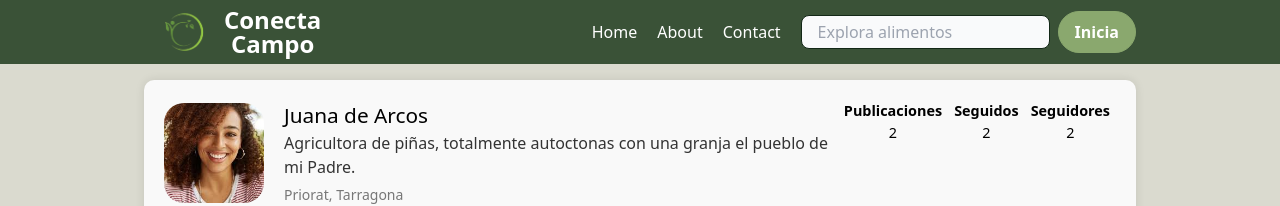
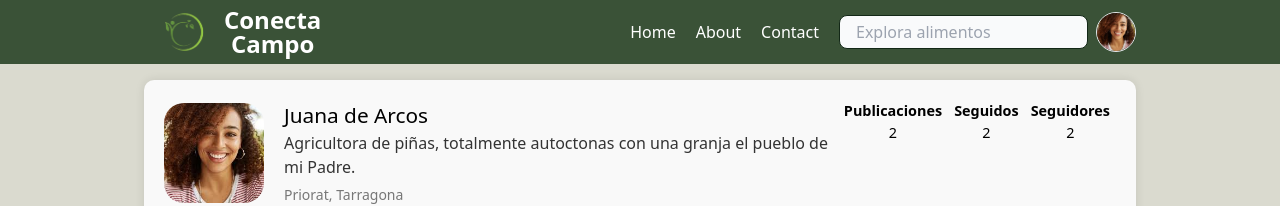
Before and after one commit to cnievaslozano/ConectaCampo, a React (Vite) app in the folder react/: page /profile in a window 1280 px wide. Shown: the top 206 px of the page. Built offline with nearby package versions, Linux system fonts and the light colour scheme; what tailgrids would draw is missing.

Commit message:
User modal

```diff
--- a/react/src/components/Header2.tsx
+++ b/react/src/components/Header2.tsx
@@ -2,9 +2,15 @@ import { Link, Navigate, useNavigate } from 'react-router-dom';
 import iconConectaCampo from '../assets/conectaCampo.png';
 import Button from './Button';
 import { useState } from 'react';
-import Footer from './Footer';
+import UserDropdown from './UserDropdown';
 
 const Header = () => {
+
+    //Bloque para una vez estas autentificado
+    const [logged, setLog] = useState(true);
+    const handleAuth = (event:any) => {
+        setLog(true);
+      };
 
     //Bloque para usar el input de Explorar alimentos
     const [inputValue, setInputValue] = useState('');
@@ -49,11 +55,14 @@ const Header = () => {
                     <input type="text" id="product_name" className="bg-gray-50 border border-darkGreen2 text-gray-900 rounded-lg ps-4 py-1 mx-2" placeholder="Explora alimentos" value={inputValue} onChange={handleChange} onKeyDown={handleKeyDown} required />
                 </li>
                 <li>
-                   <Link to="/signIn">
-                    <Button className="py-2 px-4" text="Inicia" />
-                   </Link>
+                    {logged === false ? (
+                        <Link to="/">
+                            <Button className="py-2 px-4" text="Inicia" onClick={handleAuth} />
+                        </Link>
+                    ) :
+                        <UserDropdown text="" className="my-2" />
+                    }
                 </li>
-
             </ul>
         </div>
 
--- /dev/null
+++ b/react/src/components/UserDropdown.tsx
@@ -0,0 +1,65 @@
+import React, { useState, useRef, useEffect } from 'react';
+import userImage from '../assets/user1.webp';
+import { Link } from 'react-router-dom';
+
+interface UserDropdownProps {
+  text?: string;
+  className?: string;
+}
+
+const UserDropdown: React.FC<UserDropdownProps> = ({ text, className }) => {
+  const [isOpen, setIsOpen] = useState(false);
+  const dropdownRef = useRef<HTMLDivElement>(null);
+  const buttonRef = useRef<HTMLButtonElement>(null);
+
+  const toggleDropdown = () => {
+    setIsOpen(!isOpen);
+  };
+
+  // Close the dropdown if clicking outside of it
+  useEffect(() => {
+    function handleClickOutside(event: MouseEvent) {
+      if (
+        dropdownRef.current &&
+        !dropdownRef.current.contains(event.target as Node) &&
+        buttonRef.current &&
+        !buttonRef.current.contains(event.target as Node)
+      ) {
+        setIsOpen(false);
+      }
+    }
+
+    document.addEventListener("mousedown", handleClickOutside);
+    return () => {
+      document.removeEventListener("mousedown", handleClickOutside);
+    };
+  }, [dropdownRef]);
+
+  return (
+    <div className="relative inline-block">
+      <button
+        ref={buttonRef}
+        onClick={toggleDropdown}
+        className={`${className} h-10 w-10 border rounded-full`}
+      >
+        <img src={userImage} alt="" className="h-full w-full object-cover rounded-full" />
+        {text && <span className="sr-only">{text}</span>}
+      </button>
+
+      {isOpen && (
+        <div
+          ref={dropdownRef}
+          className="absolute right-0 mt-2 w-48 bg-white border border-gray-300 rounded-lg shadow-lg"
+        >
+          <ul className="py-2">
+            <Link to="/"><li className="px-4 py-2 hover:bg-gray-100 cursor-pointer">Feed</li></Link>
+            <Link to="/profile"><li className="px-4 py-2 hover:bg-gray-100 cursor-pointer">Perfil</li></Link>
+            <Link to="/profile/configuration"><li className="px-4 py-2 hover:bg-gray-100 cursor-pointer">Configuración</li></Link>
+          </ul>
+        </div>
+      )}
+    </div>
+  );
+};
+
+export default UserDropdown;
```
